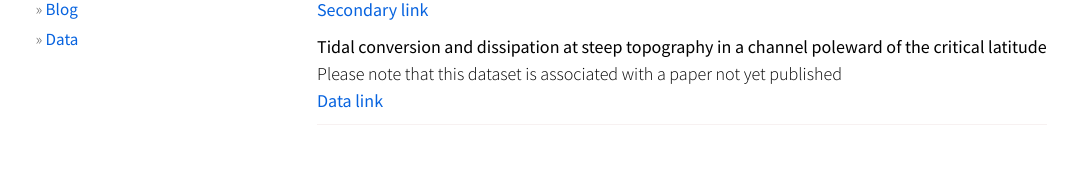
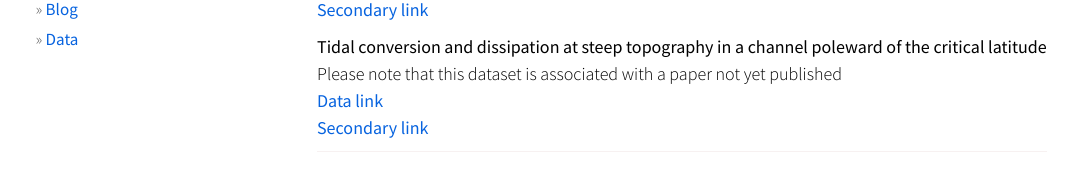
Before and after one commit to hugke729/hugke729.github.io, a Jekyll site: the page built from data/index.md, in a window 1280 px wide. Shown: the part 429-620 px from the top of the page, without its empty margins (53-1130 px from the left). Built offline with Jekyll 4.4.1, drawn with Linux system fonts in a browser that asks for light colours; nearby versions of some CDN libraries.

Commit message:
Add second link for subinertial channel

```diff
--- a/data/index.md
+++ b/data/index.md
@@ -22,9 +22,12 @@ Please note that this dataset is associated with a paper not yet published
 __Tidal conversion and dissipation at steep topography in a channel poleward of the critical latitude__
 Please note that this dataset is associated with a paper not yet published
 [Data link][subinertial_link]
+[Secondary link][subinertial_link2]
+
 
 [anha_link]: http://web.uvic.ca/~hugke729/Hughes_2017_JGR_vol_122/
 [anha_link2]: https://drive.google.com/open?id=0BySUVZ0q8bZHUE1tQzAzWUxMMDA
 [obs_link]: http://web.uvic.ca/~hugke729/Hughes_2017_in_prep/
 [obs_link2]: https://drive.google.com/open?id=0BySUVZ0q8bZHbEhrVkdOOXZ0alU
 [subinertial_link]: https://drive.google.com/open?id=1QI3MU-Q8KISBZwfU_j1mCGPsdQU0167g
+[subinertial_link2]:  http://web.uvic.ca/~hugke729/subinertial_channel/
```
